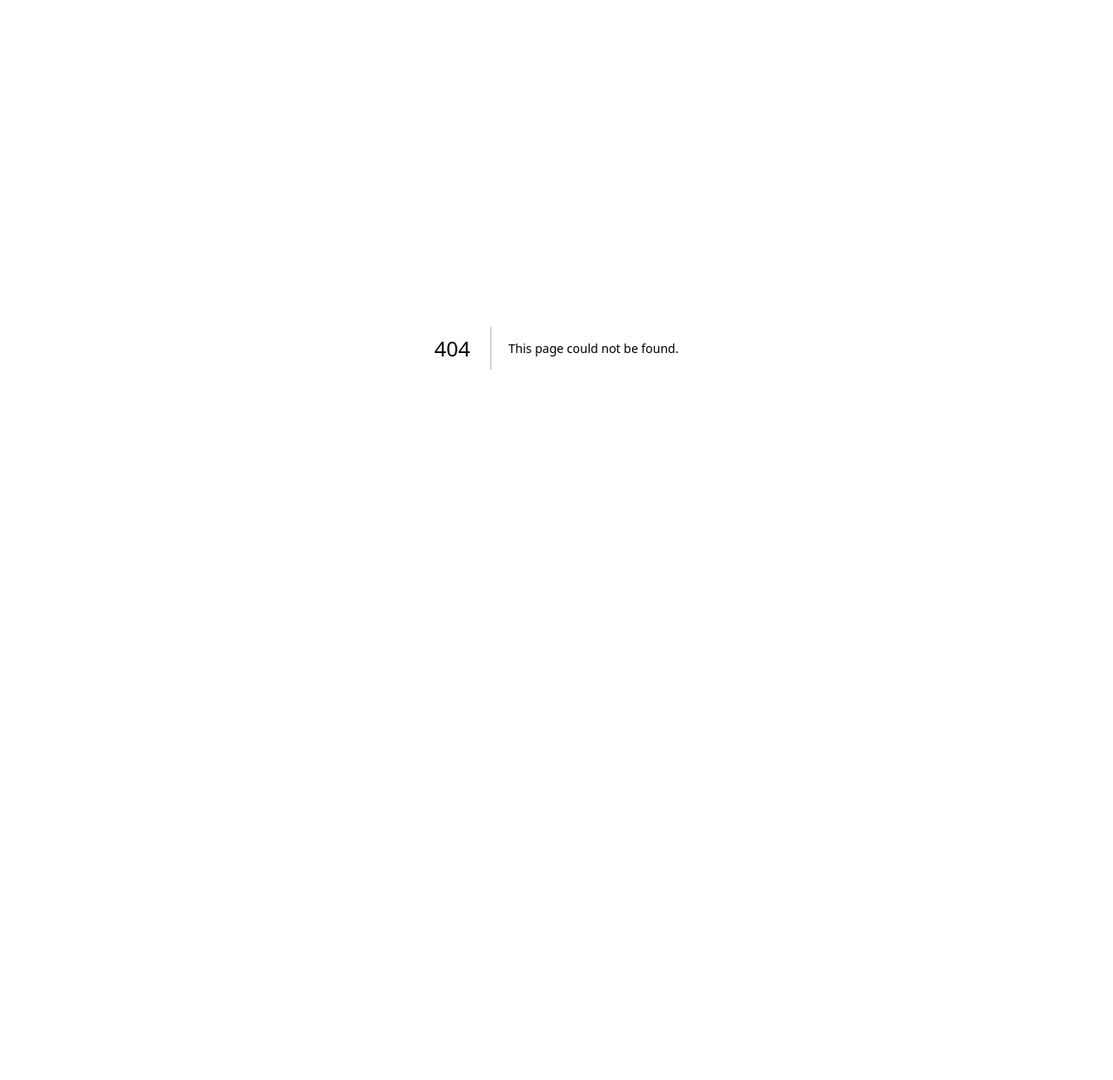
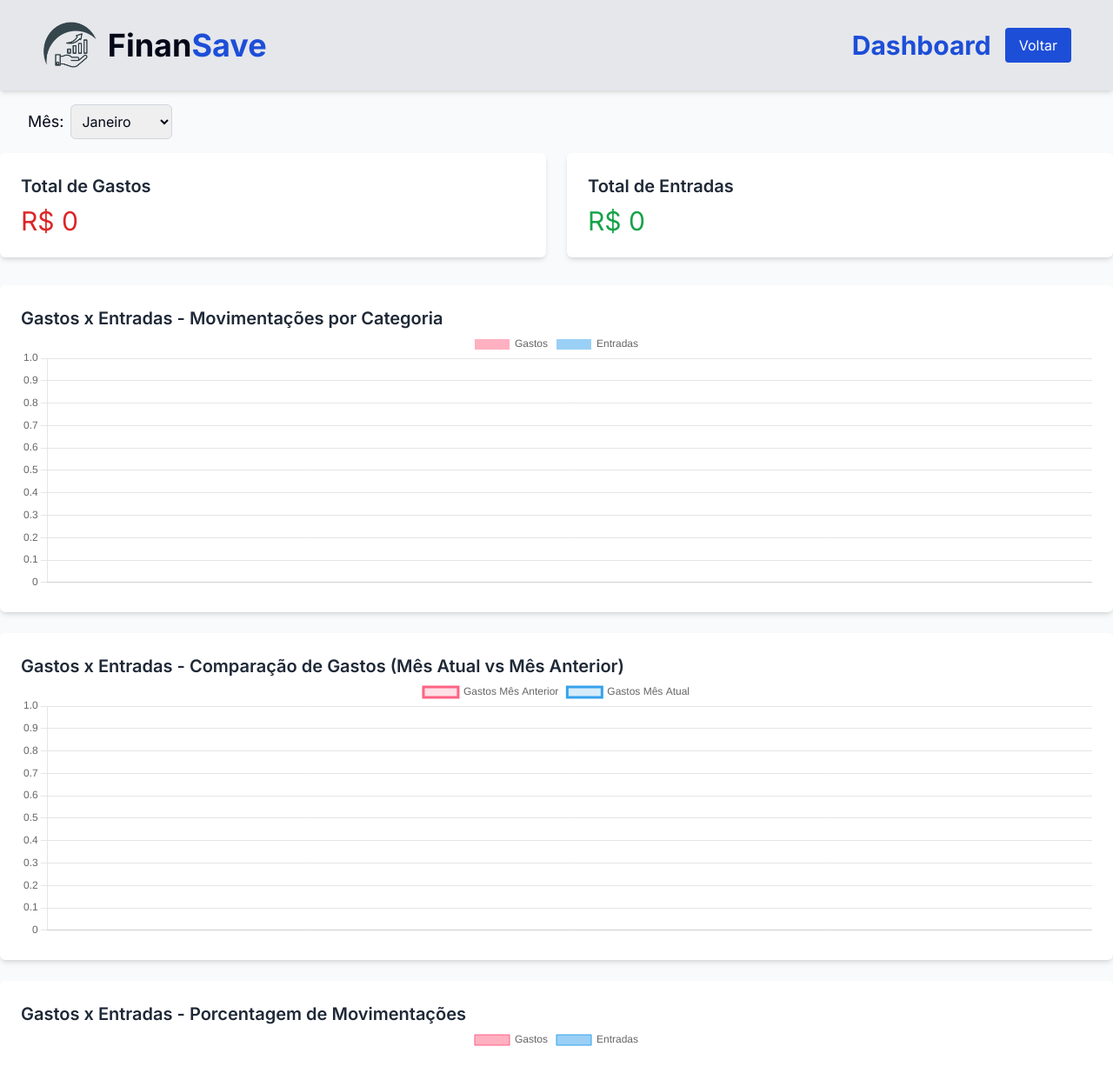
Before and after one commit to FinanSave/FinanSave, a Next.js app in the folder front/: page /dashboard in a window 1280 px wide. Before the commit this address had no page. Shown: the top 1242 px of the page at 87% size. Before the commit the page ends 800 px from the top, so only its background shows below. Built offline with nearby package versions, Linux system fonts and the light colour scheme.

Commit message:
feat: dashboard front done

```diff
--- a/front/package.json
+++ b/front/package.json
@@ -11,6 +11,7 @@
   },
   "dependencies": {
     "axios": "^1.7.4",
+    "chart.js": "^4.4.4",
     "class-variance-authority": "^0.7.0",
     "clsx": "^2.1.1",
     "front": "file:",
@@ -20,6 +21,7 @@
     "lucide-react": "^0.379.0",
     "next": "14.2.3",
     "react": "^18",
+    "react-chartjs-2": "^5.2.0",
     "react-dom": "^18",
     "react-icons": "^5.3.0",
     "react-toastify": "^10.0.5",
--- /dev/null
+++ b/front/src/app/dashboard/page.tsx
@@ -0,0 +1,223 @@
+'use client'
+
+import React, { useState, useEffect, useRef } from 'react'
+import Header from '@/components/Header'
+import { useRouter } from 'next/navigation'
+import BackHomeButton from '@/components/BackHomeButton'
+import { Bar, Line, Pie } from 'react-chartjs-2'
+import jsPDF from 'jspdf'
+import autoTable from 'jspdf-autotable'
+import {
+  Chart as ChartJS,
+  CategoryScale,
+  LinearScale,
+  BarElement,
+  PointElement,
+  LineElement,
+  ArcElement,
+  Title,
+  Tooltip,
+  Legend,
+} from 'chart.js'
+
+ChartJS.register(
+  CategoryScale,
+  LinearScale,
+  BarElement,
+  PointElement,
+  LineElement,
+  ArcElement,
+  Title,
+  Tooltip,
+  Legend
+)
+
+const DashboardPage = () => {
+  const router = useRouter()
+
+  const [selectedMonth, setSelectedMonth] = useState<string>('Janeiro')
+  const [totalGastos, setTotalGastos] = useState<number>(0)
+  const [totalEntradas, setTotalEntradas] = useState<number>(0)
+
+  const barChartRef = useRef<any>(null)
+  const lineChartRef = useRef<any>(null)
+  const pieChartRef = useRef<any>(null)
+
+  useEffect(() => {
+    const fetchData = async () => {
+      try {
+        // Chamada para o backend para obter os dados de gastos e entradas
+        // Exemplo que o GPT me deu: const data = await fetch(`/api/dashboard?month=${selectedMonth}`).then((res) => res.json())
+        // Atualizar os estados com os dados reais obtidos do back:
+        // setTotalGastos(data.totalGastos)
+        // setTotalEntradas(data.totalEntradas)
+      } catch (error) {
+        console.error('Erro ao buscar os dados do dashboard:', error)
+      }
+    }
+
+    fetchData()
+  }, [selectedMonth])
+
+  const handleMonthChange = (e: React.ChangeEvent<HTMLSelectElement>) => {
+    setSelectedMonth(e.target.value)
+  }
+
+  const barData = {
+    labels: [], // Backend!! (ex: ['Alimentação', 'Transporte', etc.])
+    datasets: [
+      {
+        label: 'Gastos',
+        data: [], // Backend!!
+        backgroundColor: 'rgba(255, 99, 132, 0.5)',
+      },
+      {
+        label: 'Entradas',
+        data: [], // A ser preenchido pelo backend
+        backgroundColor: 'rgba(54, 162, 235, 0.5)',
+      },
+    ],
+  }
+
+  const lineData = {
+    labels: [], //  Backend!!d (ex: ['Semana 1', 'Semana 2', etc.])
+    datasets: [
+      {
+        label: 'Gastos Mês Anterior',
+        data: [], //   Backend!!
+        borderColor: 'rgba(255, 99, 132, 1)',
+        backgroundColor: 'rgba(255, 99, 132, 0.2)',
+        fill: true,
+      },
+      {
+        label: 'Gastos Mês Atual',
+        data: [], //   Backend!!
+        borderColor: 'rgba(54, 162, 235, 1)',
+        backgroundColor: 'rgba(54, 162, 235, 0.2)',
+        fill: true,
+      },
+    ],
+  }
+
+  const pieData = {
+    labels: ['Gastos', 'Entradas'],
+    datasets: [
+      {
+        label: 'Porcentagem de Movimentações',
+        data: [totalGastos, totalEntradas], // Backend!!
+        backgroundColor: ['rgba(255, 99, 132, 0.5)', 'rgba(54, 162, 235, 0.5)'],
+        borderColor: ['rgba(255, 99, 132, 1)', 'rgba(54, 162, 235, 1)'],
+        borderWidth: 1,
+      },
+    ],
+  }
+
+  const chartOptions = {
+    maintainAspectRatio: false,
+  }
+
+  const exportPDF = () => {
+    const doc = new jsPDF()
+    autoTable(doc, {
+      head: [['Total de Gastos', 'Total de Entradas']],
+      body: [[`R$ ${totalGastos}`, `R$ ${totalEntradas}`]],
+    })
+
+    const barChart = barChartRef.current.toBase64Image()
+    const lineChart = lineChartRef.current.toBase64Image()
+    const pieChart = pieChartRef.current.toBase64Image()
+
+    doc.addImage(barChart, 'PNG', 10, 60, 180, 80) // Gráfico de barras
+    doc.addPage()
+    doc.addImage(lineChart, 'PNG', 10, 10, 180, 80) // Gráfico de linhas
+    doc.addPage()
+    doc.addImage(pieChart, 'PNG', 50, 30, 100, 100) // Gráfico de pizza ajustado
+
+    doc.save('dashboard.pdf')
+  }
+
+  return (
+    <div className="min-h-screen bg-gray-50">
+      <Header className="w-full bg-gray-200 flex justify-between items-center px-8 py-4">
+        <h1 className="text-3xl font-bold text-blue-700">Dashboard</h1>
+        <BackHomeButton />
+      </Header>
+
+      <div className="flex justify-start my-4 ml-8">
+        <label htmlFor="month" className="mr-2 text-lg flex items-center">
+          Mês:
+        </label>
+        <select
+          id="month"
+          value={selectedMonth}
+          onChange={handleMonthChange}
+          className="p-2 border border-gray-300 rounded-md"
+        >
+          <option value="Janeiro">Janeiro</option>
+          <option value="Fevereiro">Fevereiro</option>
+          <option value="Março">Março</option>
+          <option value="Abril">Abril</option>
+          <option value="Maio">Maio</option>
+          <option value="Junho">Junho</option>
+          <option value="Julho">Julho</option>
+          <option value="Agosto">Agosto</option>
+          <option value="Setembro">Setembro</option>
+          <option value="Outubro">Outubro</option>
+          <option value="Novembro">Novembro</option>
+          <option value="Dezembro">Dezembro</option>
+        </select>
+      </div>
+
+      <div className="grid grid-cols-2 gap-6">
+        <div className="bg-white p-6 rounded-md shadow-md">
+          <h2 className="text-xl font-semibold text-gray-800">Total de Gastos</h2>
+          <p className="mt-2 text-3xl text-red-600">{`R$ ${totalGastos}`}</p>
+        </div>
+        <div className="bg-white p-6 rounded-md shadow-md">
+          <h2 className="text-xl font-semibold text-gray-800">Total de Entradas</h2>
+          <p className="mt-2 text-3xl text-green-600">{`R$ ${totalEntradas}`}</p>
+        </div>
+      </div>
+
+      <div className="grid grid-cols-1 gap-6 mt-8">
+        <div className="bg-white p-6 rounded-md shadow-md">
+          <h2 className="text-xl font-semibold text-gray-800">
+            Gastos x Entradas - Movimentações por Categoria
+          </h2>
+          <div style={{ height: '300px' }}>
+            <Bar ref={barChartRef} data={barData} options={chartOptions} />
+          </div>
+        </div>
+
+        <div className="bg-white p-6 rounded-md shadow-md">
+          <h2 className="text-xl font-semibold text-gray-800">
+            Gastos x Entradas - Comparação de Gastos (Mês Atual vs Mês Anterior)
+          </h2>
+          <div style={{ height: '300px' }}>
+            <Line ref={lineChartRef} data={lineData} options={chartOptions} />
+          </div>
+        </div>
+
+        <div className="bg-white p-6 rounded-md shadow-md">
+          <h2 className="text-xl font-semibold text-gray-800">
+            Gastos x Entradas - Porcentagem de Movimentações
+          </h2>
+          <div style={{ height: '300px', width: '300px', margin: '0 auto' }}>
+            <Pie ref={pieChartRef} data={pieData} options={chartOptions} />
+          </div>
+        </div>
+      </div>
+
+      <div className="flex justify-center mt-8 pb-8">
+        <button
+          onClick={exportPDF}
+          className="px-4 py-2 bg-blue-600 text-white font-bold rounded-lg hover:bg-blue-700"
+        >
+          Exportar PDF
+        </button>
+      </div>
+    </div>
+  )
+}
+
+export default DashboardPage
--- a/front/src/app/home/page.tsx
+++ b/front/src/app/home/page.tsx
@@ -76,20 +76,8 @@ const HomePage = () => {
     router.push('/reminder')
   }
 
-  const handleReport = () => {
-    // Função de exportar PDF
-    const doc = new jsPDF()
-    autoTable(doc, {
-      head: [['Saldo Atual', 'Limite de Gastos', 'Meta de Economia']],
-      body: [
-        [
-          balance || 'Não registrado',
-          expensesLimit || 'Não registrado',
-          spendingGoal || 'Não registrado',
-        ],
-      ],
-    })
-    doc.save('orcamento.pdf')
+  const handleDashboard = () => {
+    router.push('/dashboard')
   }
 
   const handleLogOff = () => {
@@ -211,7 +199,7 @@ const HomePage = () => {
           <span>Lembrete</span>
         </button>
         <button
-          onClick={handleReport}
+          onClick={handleDashboard}
           className="flex transform items-center justify-center space-x-2 rounded-lg bg-gray-600 px-6 py-3 font-bold text-white shadow-lg transition-transform hover:scale-105 hover:bg-gray-700"
         >
           <AiOutlineFileText className="text-xl" />
```
Also changed, not shown: 1 other file (tests, documents, lock files or other folders).
